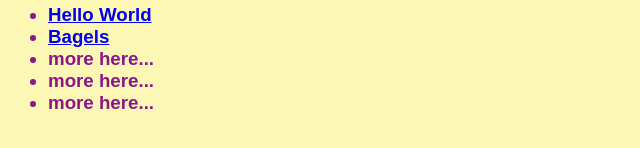
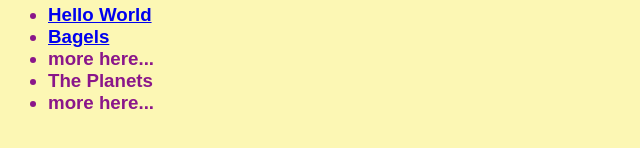
Before and after one commit to gburns-pvcc/gburns-pvcc.github.io, a plain HTML site: page index.html in a window 1280 px wide. Shown: the part 124-272 px from the top of the page, 0-640 px from the left. Drawn offline with Linux system fonts and the light colour scheme.

Commit message:
Update index.html

```diff
--- a/index.html
+++ b/index.html
@@ -18,7 +18,7 @@
     <li><a href = "helloworld.html"> Hello World </a></li>
     <li><a href = "bagels.html"> Bagels </a></li>
     <li>more here...</li>
-    <li>more here...</li>
+    <li><a herf = "planets.html"> The Planets </a></li>
     <li>more here...</li>
 </ul>
 </h3>
```
